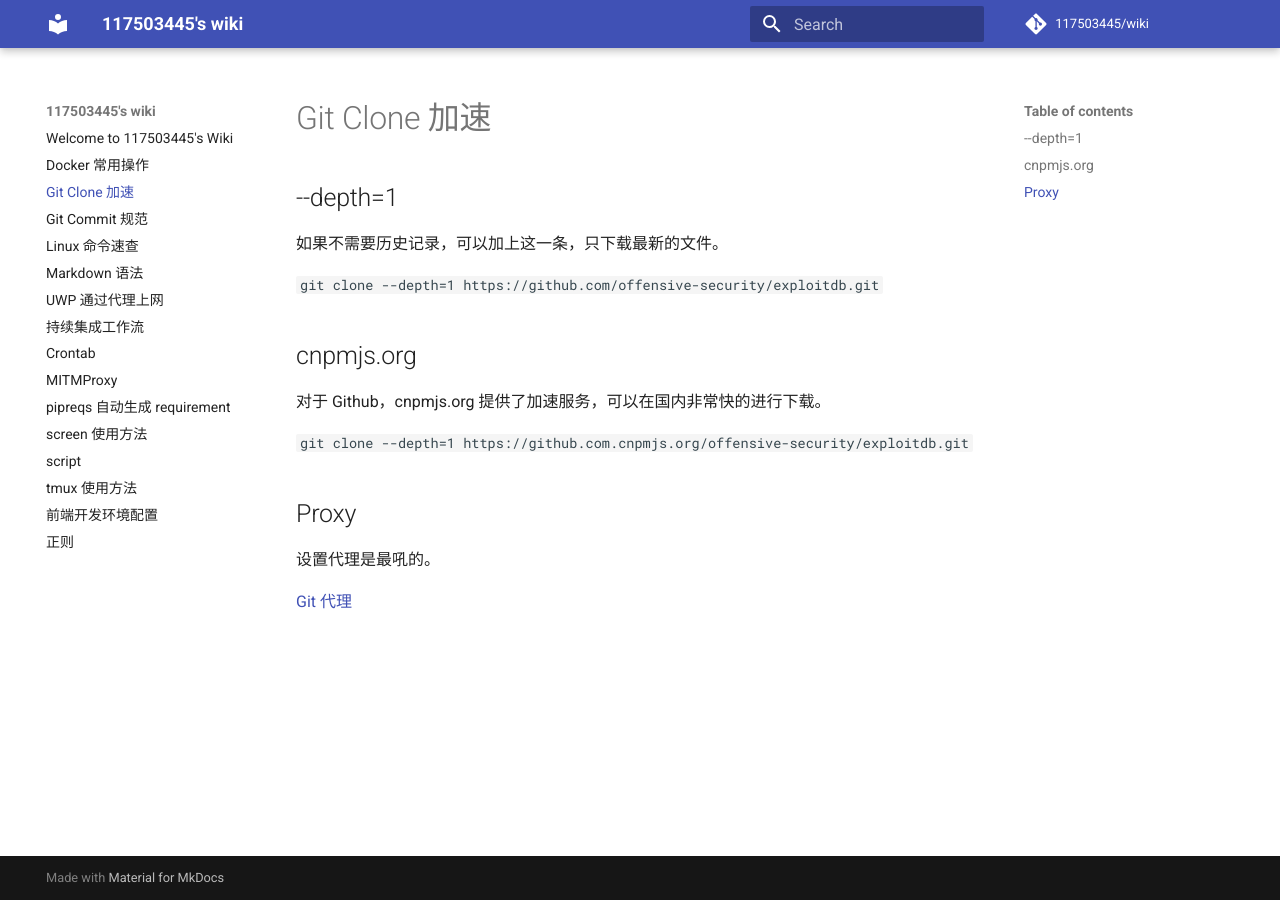
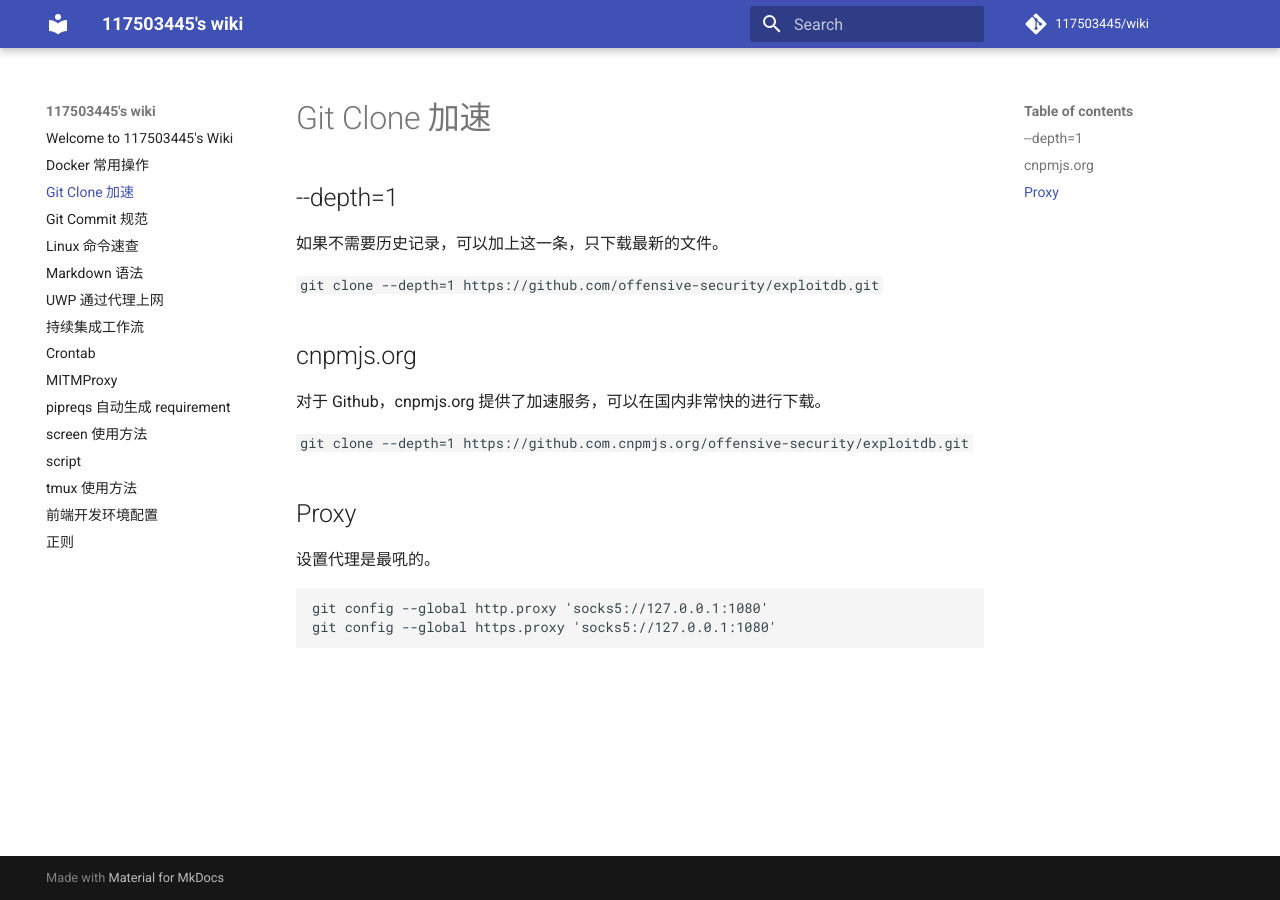
Before and after one commit to 117503445/wiki, an MkDocs documentation site: the page built from docs/Git Clone 加速.md, in a window 1280 px wide. Built offline with MkDocs 1.6.1 and Material for MkDocs 9.7.7, drawn with Linux system fonts in a browser that asks for light colours; comment, search, counter and statistics services are not loaded.

Commit message:
remove git_proxy.sh

````diff
--- a/docs/Git Clone 加速.md
+++ b/docs/Git Clone 加速.md
@@ -16,4 +16,7 @@
 
 设置代理是最吼的。
 
-[Git 代理](script/git_proxy.sh)
+```sh
+git config --global http.proxy 'socks5://127.0.0.1:1080'
+git config --global https.proxy 'socks5://127.0.0.1:1080'
+```
````
Also changed, not shown: 1 other file.
